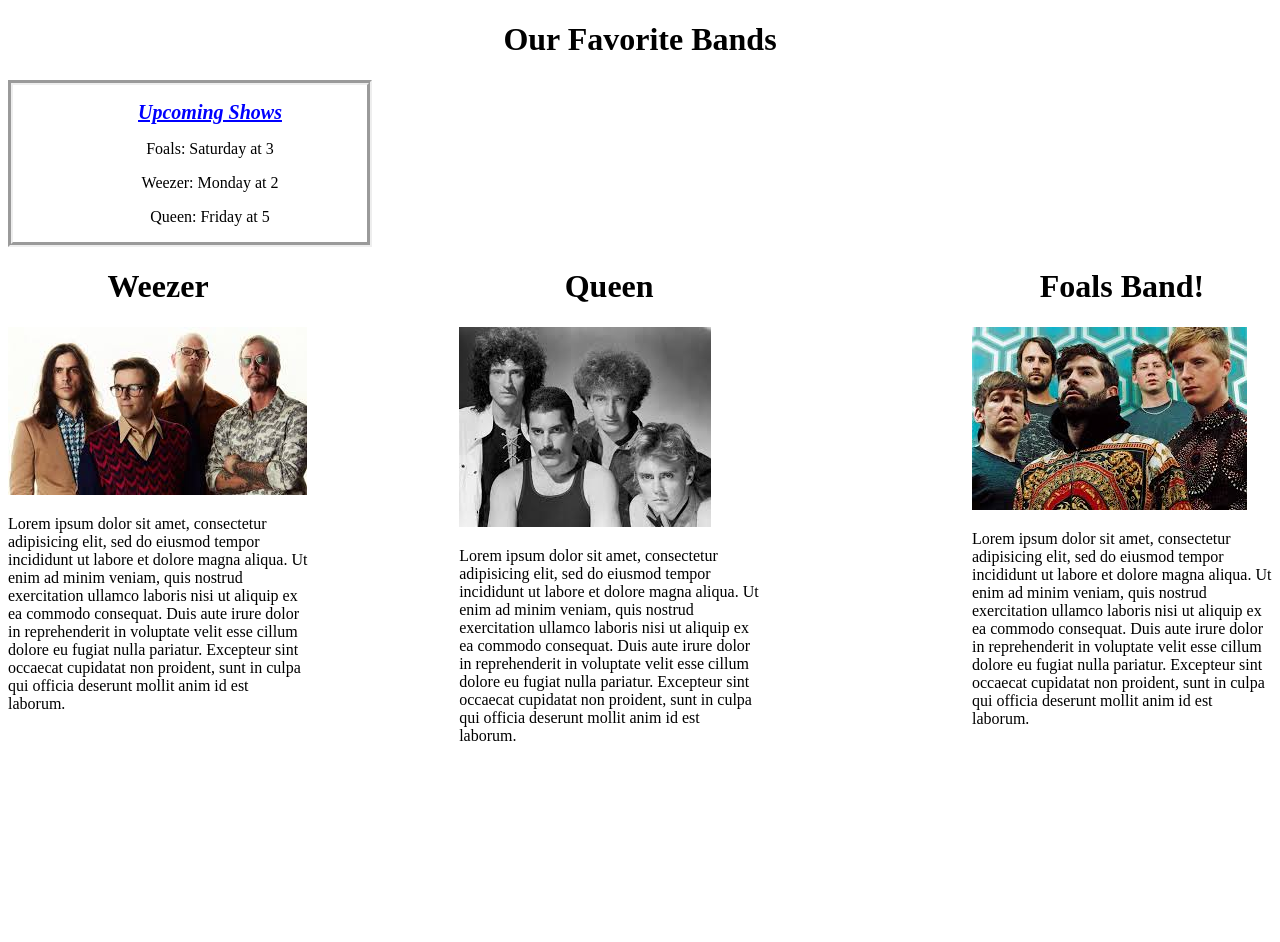
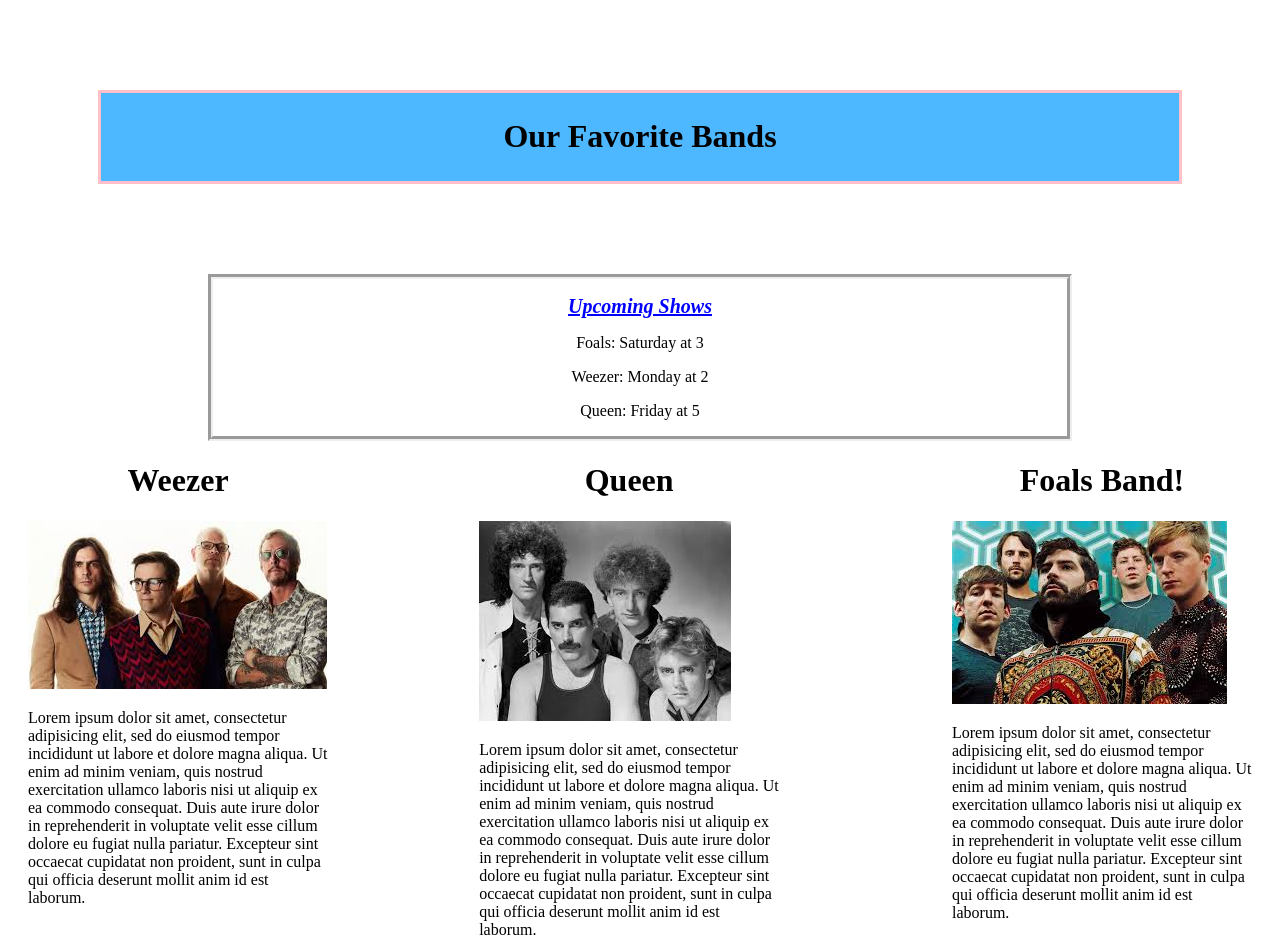
Before and after one commit to Saul-Ordonez/favorite-bands, a plain HTML site: page index.html in a window 1280 px wide. Before the commit the page ends 800 px from the top, so only its background shows below. Drawn offline with Linux system fonts and the light colour scheme.

Commit message:
add border to title and spacing to upcoming shows

```diff
--- a/css/styles.css
+++ b/css/styles.css
@@ -1,10 +1,12 @@
 div.foals{
   float: right;
   width: 300px;
+  padding-right: 20px
 }
 div.weezer{
   float: left;
   width: 300px;
+  padding-left: 20px;
 }
 div.queen{
   float: left;
@@ -17,7 +19,10 @@ div.shows{
   text-align: center;
   border-style: groove;
   border-width: thick;
-  margin-right: 900px
+  margin-right: 200px;
+  padding-right: 40px;
+  margin-left: 200px;
+
 }
 em{
   color: blue;
@@ -28,3 +33,10 @@ em{
 h1{
   text-align: center;
 }
+
+div.title{
+  border: 3px solid pink;
+  padding: 4px;
+  margin: 90px;
+  background-color: #4db8ff;
+}
--- a/index.html
+++ b/index.html
@@ -5,7 +5,7 @@
     <title>Favorite Band</title>
   </head>
   <body>
-    <h1>Our Favorite Bands</h1>
+    <div class="title"><h1>Our Favorite Bands</h1></div>
     <div class="shows">
 
       <ul><em>Upcoming Shows</em>
```
